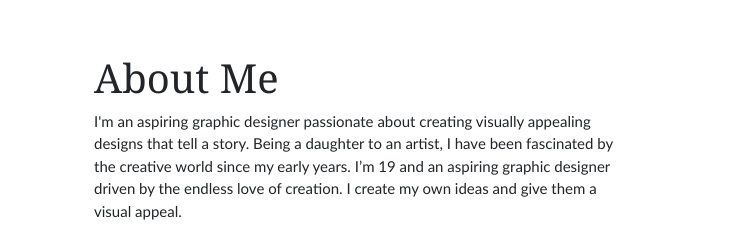
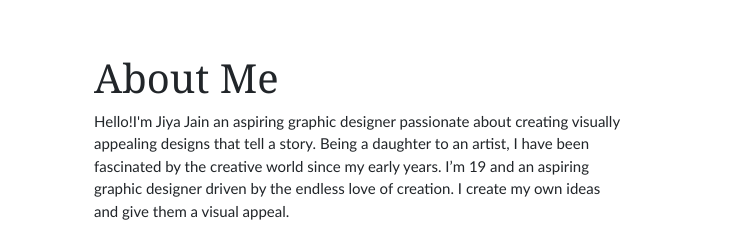
Before and after one commit to Jojo2207/portfolio, a plain HTML site: page index.html in a window 1280 px wide. Shown: the part 564-799 px from the top of the page, 0-749 px from the left. Drawn offline with nearby package versions, Linux system fonts and the light colour scheme.

Commit message:
Finished

```diff
--- a/index.html
+++ b/index.html
@@ -36,7 +36,7 @@
                         <h2 style="padding: 0px 0px 0px ;margin-top:-5px; font-family: Cambria, Cochin, Georgia, Times, 'Times New Roman', serif; font-size:40px;">About Me</h2>
                         <p style="font-family: 'Gill Sans', 'Gill Sans MT', Calibri, 'Trebuchet MS', sans-serif;
                         font-size:15px;padding-bottom:-70px;">
-                            I'm an aspiring graphic designer passionate about creating visually appealing designs that tell a story.
+                            Hello!I'm Jiya Jain an aspiring graphic designer passionate about creating visually appealing designs that tell a story.
                             Being a daughter to an artist, I have been fascinated by the creative world since my early years.
                             I’m 19 and an aspiring graphic designer driven by the endless love of creation.
                             I create my own ideas and give them a visual appeal.</p>
```
